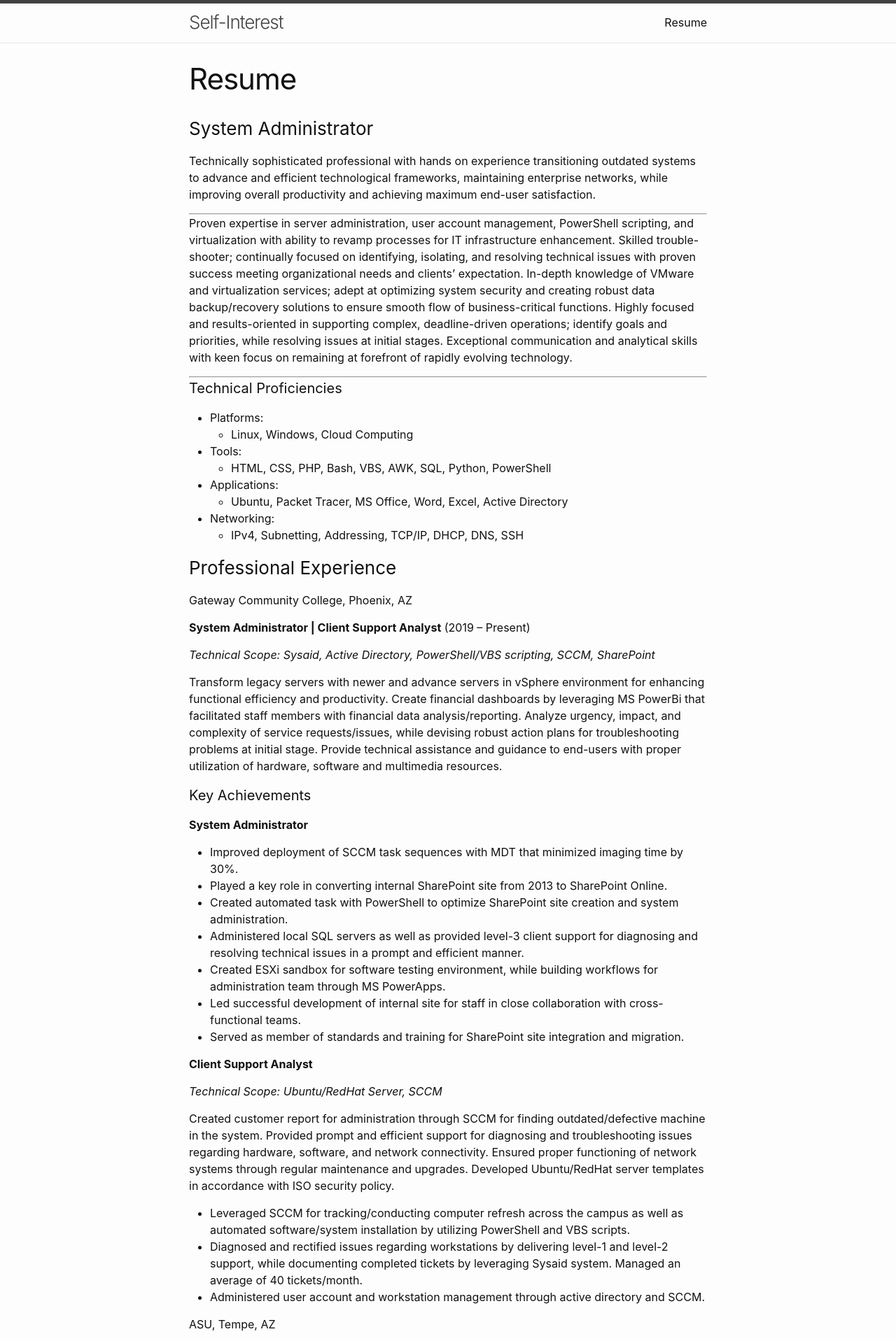
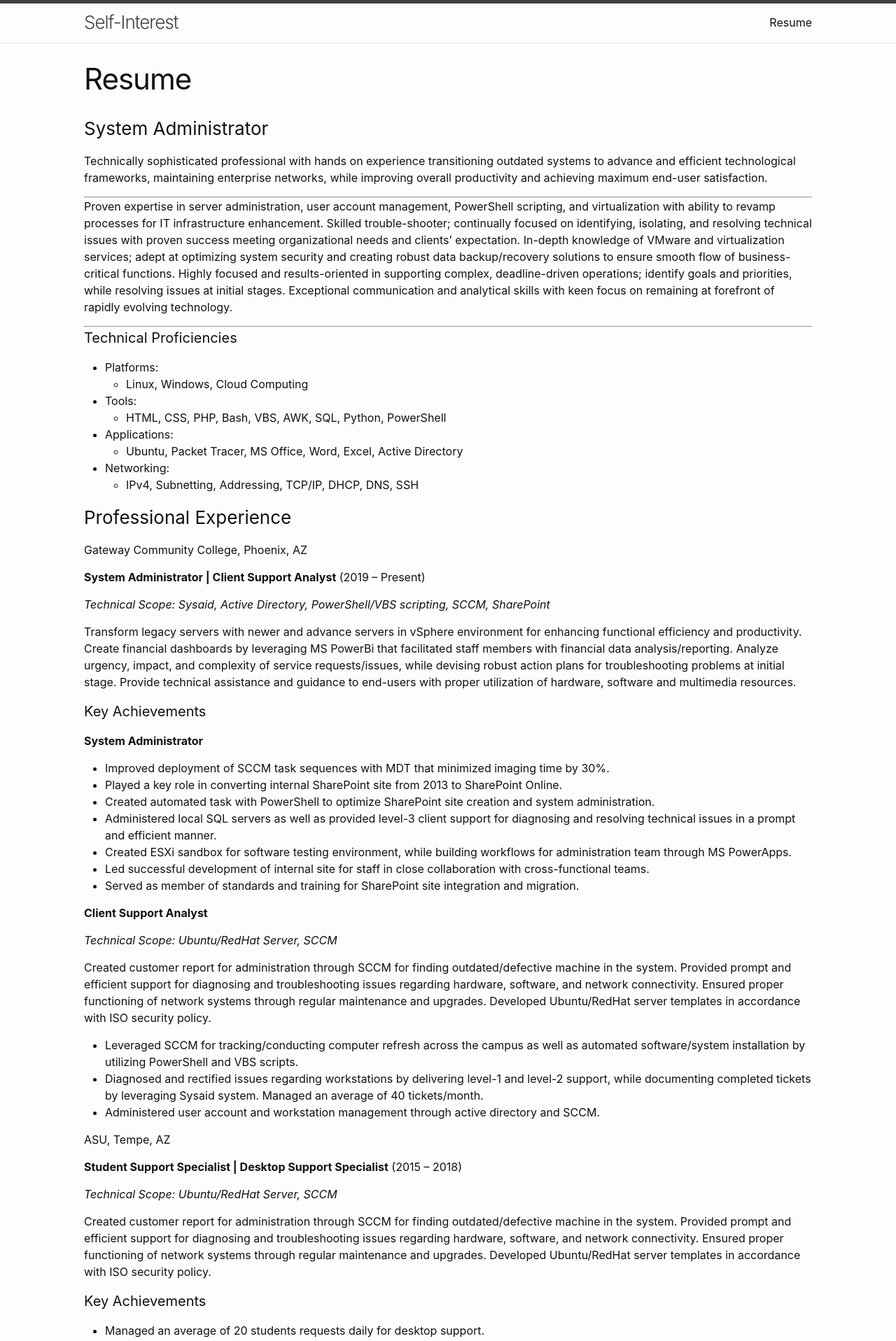
Before and after one commit to vincewho/self_interest, a Jekyll site: the page built from resume.md, in a window 1280 px wide. Shown: the top 1917 px of the page at 70% size. Built offline with Jekyll 4.4.1, drawn with Linux system fonts in a browser that asks for light colours.

Commit message:
hard change page width

```diff
--- a/_sass/minima/custom-styles.scss
+++ b/_sass/minima/custom-styles.scss
@@ -1,7 +1,2 @@
 // Placeholder to allow defining custom styles that override everything else.
 // (Use `_sass/minima/custom-variables.scss` to override variable defaults)
-
-// Width of the content area
-$content-width:    1100px !default;
-$on-palm:          800px !default;
-$on-laptop:        1100px !default;
--- a/_sass/minima/initialize.scss
+++ b/_sass/minima/initialize.scss
@@ -13,10 +13,10 @@ $spacing-unit:     30px !default;
 $table-text-align: left !default;
 
 // Width of the content area
-$content-width:    800px !default;
+$content-width:    1100px !default;
 
-$on-palm:          600px !default;
-$on-laptop:        800px !default;
+$on-palm:          800px !default;
+$on-laptop:        1100px !default;
 
 $on-medium:        $on-palm !default;
 $on-large:         $on-laptop !default;
```
Also changed, not shown: index.md (renamed from index.markdown), 11 other files.
